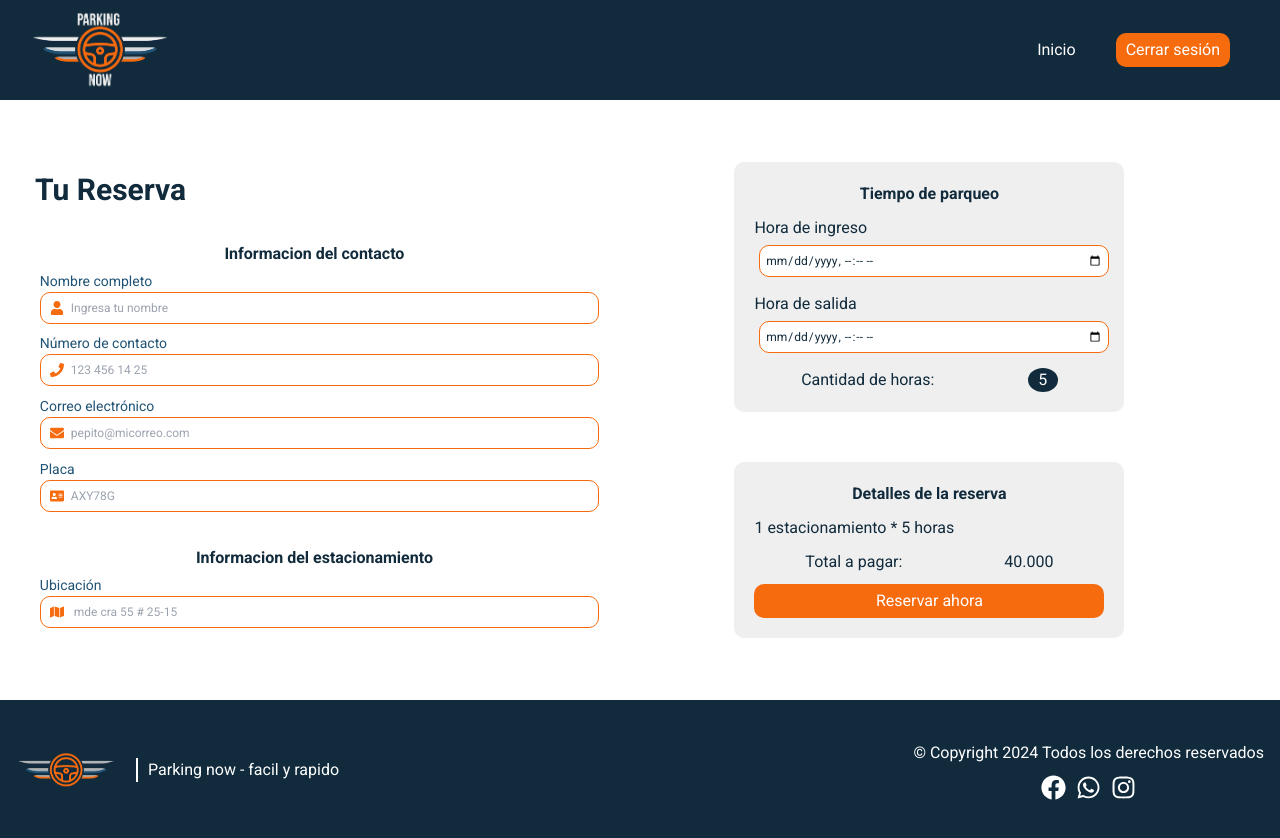
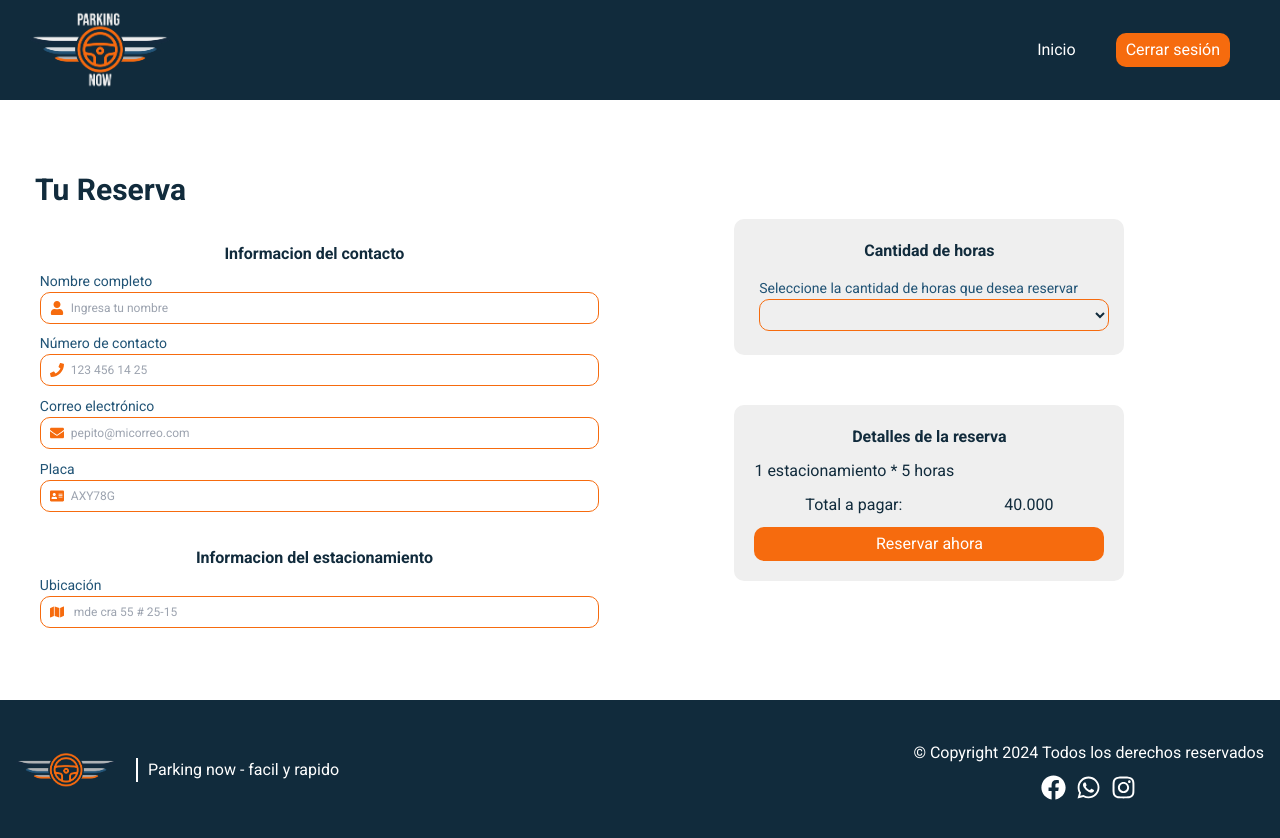
Before and after one commit to pruiz5514/Parking-now, a Next.js app: page /booking in a window 1280 px wide. Built offline with nearby package versions, Linux system fonts and the light colour scheme.

Commit message:
change in reservation time

```diff
--- a/src/app/booking/booking-style.ts
+++ b/src/app/booking/booking-style.ts
@@ -48,22 +48,11 @@ export const TitleInfo = styled.h4`
     text-align: center;
 `
 
-const commonContainerAmountTimeAndTotal = `
+export const ContainerAmountTotal = styled.div`
    display: flex;
    justify-content: space-around;
 `
 
-export const ContainerAmountTime = styled.div`${commonContainerAmountTimeAndTotal}`
-
-export const ContainerAmountTotal = styled.div`${commonContainerAmountTimeAndTotal}`
-
-export const Containerhours = styled.div`
-   background-color: var(--blue-dark);
-   color: var(--white);
-   border-radius: 50%;
-   width: 30px;
-   text-align: center;
-`
 
 export const ContainerDetailsBooking = styled.section`
     width: 90%;
--- a/src/app/booking/page.tsx
+++ b/src/app/booking/page.tsx
@@ -3,10 +3,11 @@ import Header from "app/components/Header/Header"
 import Footer from "app/components/Footer/Footer"
 import Link from "next/link"
 import Button from "app/components/UI/Button/Button"
-import { MainStyle, Title, ContainerDataBooking, ContainerDetailsBooking, ContainerInfoContact, ContainerInfoParking, TitleInfo, ContainerTime, ContainerDeatails, Text, ContainerAmountTime, Containerhours, ContainerAmountTotal, ContainerButton } from "./booking-style"
+import { MainStyle, Title, ContainerDataBooking, ContainerDetailsBooking, ContainerInfoContact, ContainerInfoParking, TitleInfo, ContainerTime, ContainerDeatails, Text, ContainerAmountTotal, ContainerButton } from "./booking-style"
 import Input from "app/components/UI/Input/Input"
 import { FaAddressCard, FaEnvelope, FaMap, FaPhone, FaUser } from "react-icons/fa"
-import InputDateTime from "app/components/UI/InputDateTime/InputDateTime"
+import { InputContainer, Label } from "app/components/UI/Input/Input-style"
+import { SelectAddress } from "app/components/UI/Select/Select-style"
 
 const Booking = () => {
     return (
@@ -34,21 +35,39 @@ const Booking = () => {
 
                 <ContainerDetailsBooking>
                     <ContainerTime>
-                        <TitleInfo>Tiempo de parqueo</TitleInfo>
-                        <div>
-                            <Text>Hora de ingreso</Text>
-                            <InputDateTime label="" id="userHourIn" type="datetime-local" required={true} />
-                        </div>
+                        <TitleInfo>Cantidad de horas</TitleInfo>
 
-                        <div>
-                            <Text>Hora de salida</Text>
-                            <InputDateTime label="" id="userHourOut" type="datetime-local" required={true} />
-                        </div>
+                        <InputContainer>
+                        <Label htmlFor="select-hour-parking">Seleccione la cantidad de horas que desea reservar</Label>
+                        <SelectAddress name={"location"} id={"select-hour-parking"}>
+                            <option value="" selected disabled></option>
+                            <option value="1">1 </option>
+                            <option value="2">2 </option>
+                            <option value="3">3 </option>
+                            <option value="4">4 </option>
+                            <option value="5">5 </option>
+                            <option value="6">6 </option>
+                            <option value="7">7 </option>
+                            <option value="8">8 </option>
+                            <option value="9">9 </option>
+                            <option value="10">10 </option>
+                            <option value="11">11 </option>
+                            <option value="12">12 </option>
+                            <option value="13">13 </option>
+                            <option value="14">14 </option>
+                            <option value="15">15 </option>
+                            <option value="16">16 </option>
+                            <option value="17">17 </option>
+                            <option value="18">18 </option>
+                            <option value="19">19 </option>
+                            <option value="20">20 </option>
+                            <option value="21">21 </option>
+                            <option value="22">22 </option>
+                            <option value="23">23 </option>
+                            <option value="24">24 </option>
+                        </SelectAddress>
+                    </InputContainer>
 
-                        <ContainerAmountTime>
-                            <Text>Cantidad de horas:</Text>
-                            <Containerhours>5</Containerhours>
-                        </ContainerAmountTime>
                     </ContainerTime>
 
                     <ContainerDeatails>
--- a/src/app/parkings/parkings-style.ts
+++ b/src/app/parkings/parkings-style.ts
@@ -76,7 +76,6 @@ export const LabelEsStyle = styled.label`
 `
 export const MainSectionEsStyle = styled.section`
     display: flex;
-    /* flex-direction: column; */
     flex-wrap: wrap;
     gap: 20px;
     width: 100%;
--- a/src/app/sign-up/page.tsx
+++ b/src/app/sign-up/page.tsx
@@ -28,8 +28,8 @@ const SignUp: React.FC = () => {
                 >
                     <Input label="Nombre completo" id="userName" type="text" placeholder="Ingresa tu nombre" icon={FaUser} required={true} />
                     <InputContainer>
-                        <Label htmlFor="type-vehicle-select">Tipo de documento</Label>
-                        <SelectAddress name={"location"} id={"type-vehicle-select"}>
+                        <Label htmlFor="type-document-id">Tipo de documento</Label>
+                        <SelectAddress name={"typeDocument"} id={"type-document-id"}>
                             <option value="" selected disabled></option>
                             <option value="cedula">Cédula</option>
                             <option value="pasaporte">Pasaporte</option>
--- a/src/components/Header/Header-style.ts
+++ b/src/components/Header/Header-style.ts
@@ -73,7 +73,6 @@ export const HeaderUlAside = styled.ul`
     flex-direction: column;
     gap: 30px;
     color: var(--white);
-    font-weight: bold;
     font-size: 16px;
     padding-top: 32px;
 `
--- a/src/components/UI/InputDateTime/Input-date-time-style.ts
+++ /dev/null
@@ -1,14 +0,0 @@
-import styled from 'styled-components';
-
-
-export const InputDateStyled = styled.input`
-  width: 100%;
-  height: 32px;
-  padding: 5px;
-  border: 1px solid var(--orange);
-  border-radius: 10px;
-  font-size: 12px;
-  outline: none;
-  color: var(--blue-dark);
-  box-sizing: border-box;
-`;
--- a/src/components/UI/InputDateTime/InputDateTime.tsx
+++ /dev/null
@@ -1,27 +0,0 @@
-import React from "react";
-import { InputContainer, Label, InputWrapper } from "../Input/Input-style";
-import { IInput } from "app/types/IInput";
-import { InputDateStyled } from "./Input-date-time-style";
-
-const InputDateTime: React.FC<IInput> = ({  label, type, placeholder, required, id, value, onChange, name,  min, max }) => {
-    return (
-        <InputContainer>
-            <Label htmlFor={id}>{label}</Label>
-            <InputWrapper>
-                <InputDateStyled
-                    type={type}
-                    placeholder={placeholder}
-                    id={id}
-                    value={value}
-                    name = {name}
-                    onChange={onChange}
-                    min={min}
-                    max={max}
-                    {...(required && { required })}
-                />
-            </InputWrapper>
-        </InputContainer>
-    );
-}
-
-export default InputDateTime;
```
